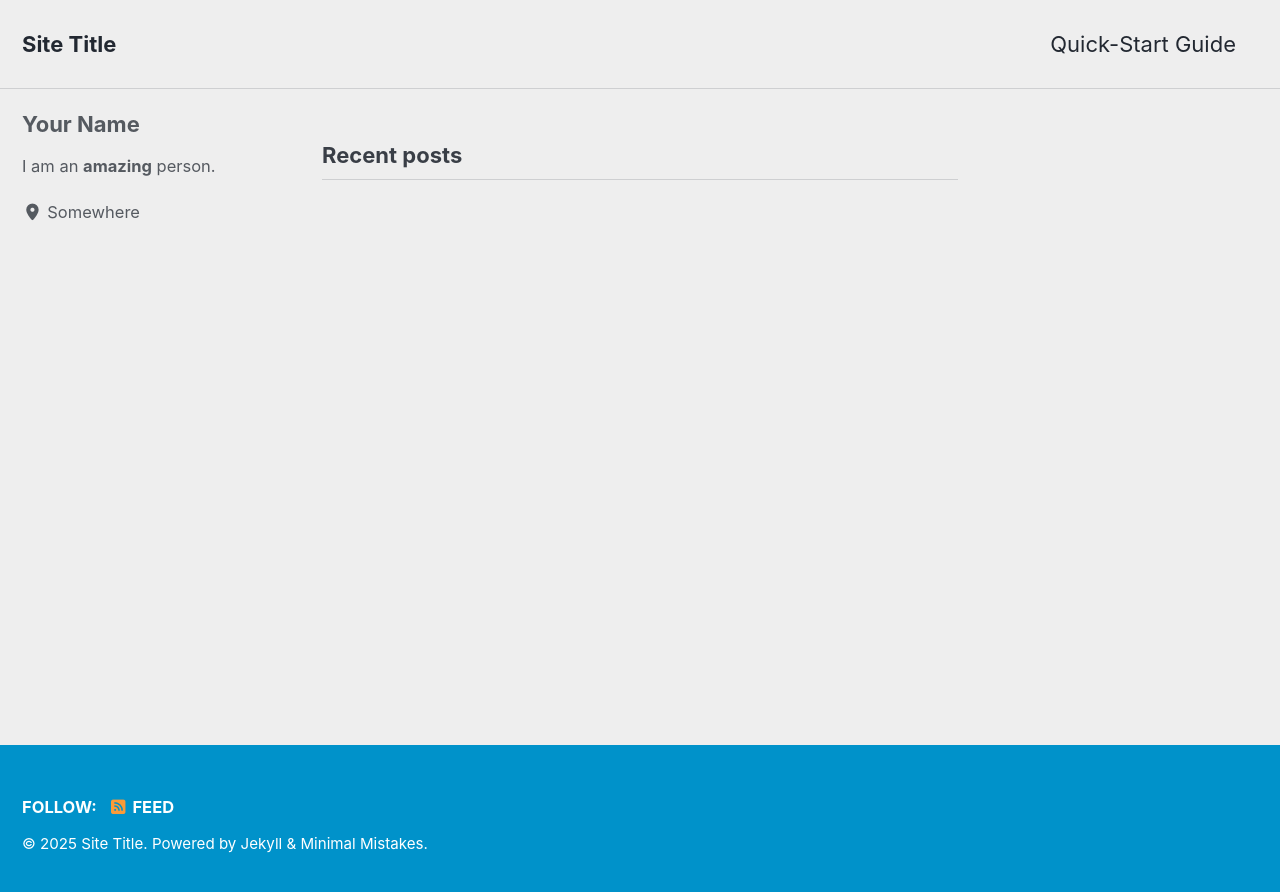
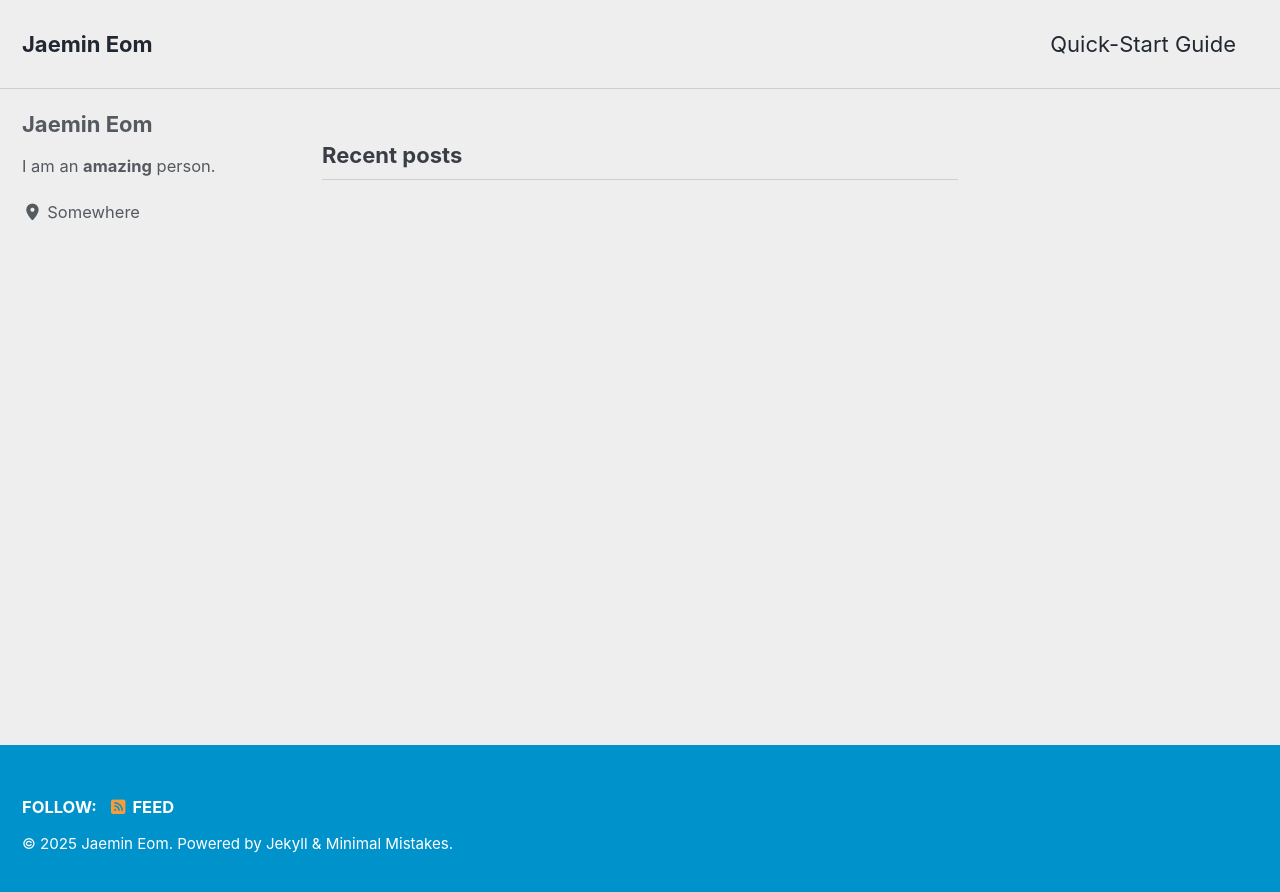
Before and after one commit to JaeminEom/JaeminEom.github.io, a Jekyll site: the page built from index.html, in a window 1280 px wide. Shown: the top 892 px of the page. Built offline with Jekyll 4.4.1, drawn with Linux system fonts in a browser that asks for light colours; cached includes are drawn as plain includes; the list of posts is cut into pages by our own code.

Commit message:
Update _config.yml

```diff
--- a/_config.yml
+++ b/_config.yml
@@ -17,12 +17,12 @@ minimal_mistakes_skin    : "air" # "default", "air", "aqua", "contrast", "dark",
 # Site Settings
 locale                   : "en-US"
 rtl                      : # true, false (default) # turns direction of the page into right to left for RTL languages
-title                    : "Site Title"
+title                    : "Jaemin Eom"
 title_separator          : "-"
 subtitle                 : # site tagline that appears below site title in masthead
-name                     : "Your Name"
-description              : "An amazing website."
-url                      : # the base hostname & protocol for your site e.g. "https://mmistakes.github.io"
+name                     : "Jaemin Eom"
+description              : "Online CV of jmeom."
+url                      : "https://jaemineom.github.io/"
 baseurl                  : # the subpath of your site, e.g. "/blog"
 repository               : # GitHub username/repo-name e.g. "mmistakes/minimal-mistakes"
 teaser                   : # path of fallback teaser image, e.g. "/assets/images/500x300.png"
@@ -113,7 +113,7 @@ analytics:
 
 # Site Author
 author:
-  name             : "Your Name"
+  name             : "Jaemin Eom"
   avatar           : # path of avatar image, e.g. "/assets/images/bio-photo.jpg"
   bio              : "I am an **amazing** person."
   location         : "Somewhere"
```
